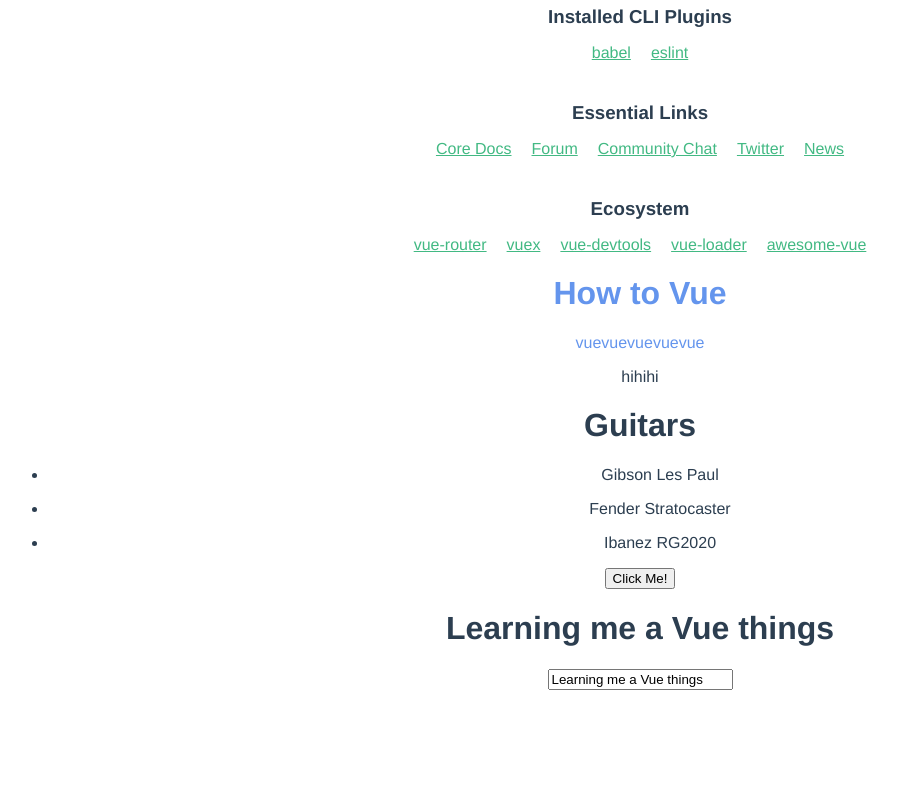
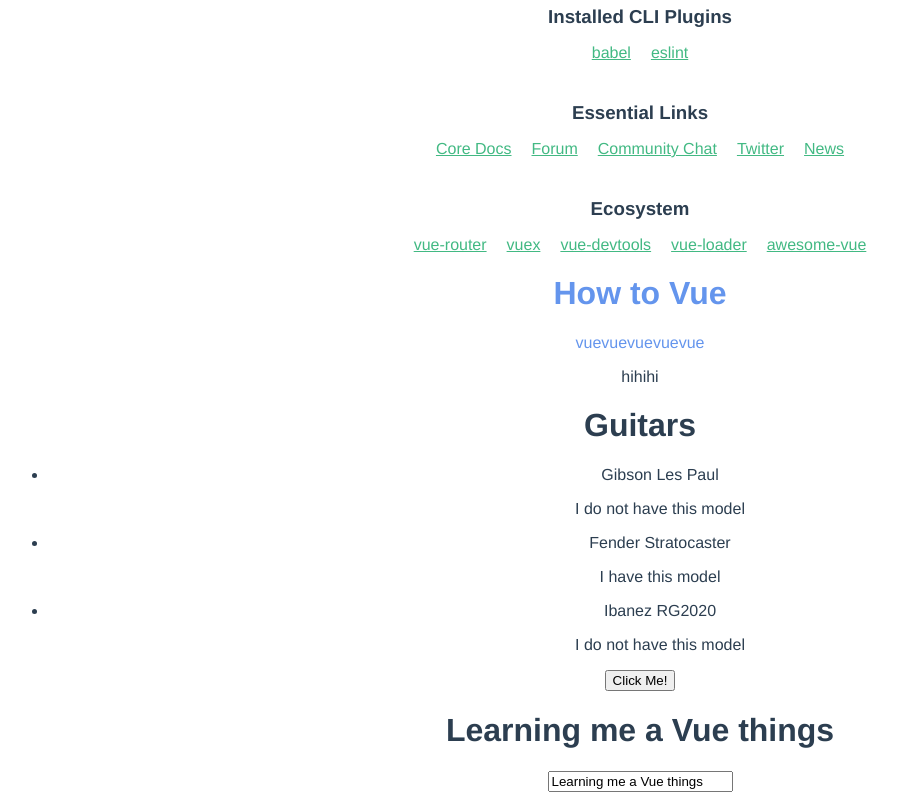
Before and after one commit to jase-d-ace/vue-playground, a Vue app: page / in a window 1280 px wide. Shown: the part 414-1214 px from the top of the page, without its empty margins (0-897 px from the left). Before the commit the page ends 1112 px from the top, so only its background shows below. Built offline with nearby package versions, Linux system fonts and the light colour scheme.

Commit message:
add a conditional rendering flag

```diff
--- a/src/components/ListItem.vue
+++ b/src/components/ListItem.vue
@@ -11,6 +11,7 @@ export default {
   <div class="list-item">
     <li class="some-class">
       <p>{{ guitar.brand }} {{ guitar.model }}</p>
+      <p>{{ guitar.have ? "I have this model" : "I do not have this model" }}</p>
     </li>
   </div>
 </template>
```
